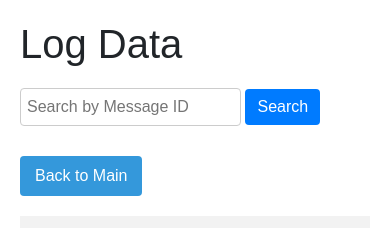
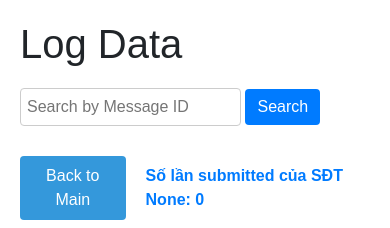
Before and after one commit to phon1/data-translate, a Flask app: page /log in a window 390 px wide. Shown: the top 228 px of the page. Run offline with Flask 3, Linux system fonts and the light colour scheme; data that the repository does not hold is empty; some libraries are stand-ins or nearby versions.

Commit message:
`Update Log` count submited Phone_number

```diff
--- a/app.py
+++ b/app.py
@@ -25,6 +25,7 @@
 Base = declarative_base()
 Session = sessionmaker(bind=engine)
 
+count_submited_phone = 0  # Đặt một giá trị mặc định ban đầu
 
 class InstructionDataset(Base):
     __tablename__ = 'instruction_dataset'
@@ -248,7 +249,7 @@
         # Tìm kiếm trong bảng LogInstructionDataset và chỉ hiển thị các dòng với message_id chứa search_query
         log_data = db_session.query(LogInstructionDataset).filter(LogInstructionDataset.message_id.like(f'%{search_query}%'),  LogInstructionDataset.status == 'submitted', LogInstructionDataset.phone_number==session.get('phone_number')).order_by(LogInstructionDataset.modified_date.desc()).offset(offset).limit(per_page).all()
 
-        total = db_session.query(LogInstructionDataset).filter(LogInstructionDataset.message_id.like(f'%{search_query}%')).count()
+        total = db_session.query(LogInstructionDataset).filter(LogInstructionDataset.message_id.like(f'%{search_query}%'), LogInstructionDataset.status == 'submitted', LogInstructionDataset.phone_number==session.get('phone_number')).count()
 
         instruction_data = []  # Danh sách chứa thông tin từ instruction_dataset
         for data in log_data:
@@ -283,10 +284,15 @@
 
         # Create a Pagination object
         pagination = Pagination(page=page, per_page=per_page, total=total, css_framework='bootstrap4')
+
+        #count submit phone login
+        global count_submited_phone  # Khi bạn muốn thay đổi biến toàn cục trong một hàm
+        count_submited_phone = db_session.query(LogInstructionDataset).filter(LogInstructionDataset.status.like('%submitted%'), LogInstructionDataset.phone_number==session.get('phone_number')).count()
+
     finally:
         db_session.close()
 
-    return render_template('log.html', log_data_instruction=log_data_instruction, pagination=pagination, search_query=search_query)
+    return render_template('log.html', log_data_instruction=log_data_instruction, pagination=pagination, search_query=search_query, count_submited_phone=count_submited_phone)
 
 @app.route('/update/<message_id>', methods=['POST'])
 def save_data(message_id):
--- a/static/log.css
+++ b/static/log.css
@@ -165,6 +165,41 @@
     background-color: #0056b3;
 }
 
+/* Custom styling for submitted-count */
+.submitted-count {
+    margin-top: 10px;
+    font-weight: bold;
+    color: #007bff;
+}
+
+/* Custom styling for action-bar */
+.action-bar {
+    display: flex;
+    align-items: center;
+    justify-content: space-between;
+    margin-bottom: 10px;
+}
+
+/* Custom styling for action-bar */
+.action-bar {
+    display: flex;
+    align-items: center;
+    justify-content: space-between;
+    margin-bottom: 10px;
+}
+
+/* Custom styling for back-button-container */
+.back-button-container {
+    display: flex;
+    align-items: center;
+    margin-right: 10px; /* Thêm khoảng cách ở bên phải */
+}
+
+/* Custom styling for submitted-count */
+.submitted-count {
+    margin-left: 10px; /* Thêm khoảng cách ở bên trái */
+}
+
 /* Media query for responsive layout */
 @media screen and (max-width: 600px) {
     table {
--- a/templates/log.html
+++ b/templates/log.html
@@ -61,7 +61,13 @@
             <button type="submit">Search</button>
         </form>
     </div>
-    <button class="back-button" style="text-align: right !important;" onclick="goBack()">Back to Main</button>
+    <div class="action-bar">
+        <div class="back-button-container">
+            <button class="back-button" onclick="goBack()">Back to Main</button>
+        </div>
+        <div class="submitted-count">Số lần submitted của SĐT {{ session.get('phone_number') }}: {{ count_submited_phone }}</div>
+    </div>
+
 
     <table>
         <thead>
```
